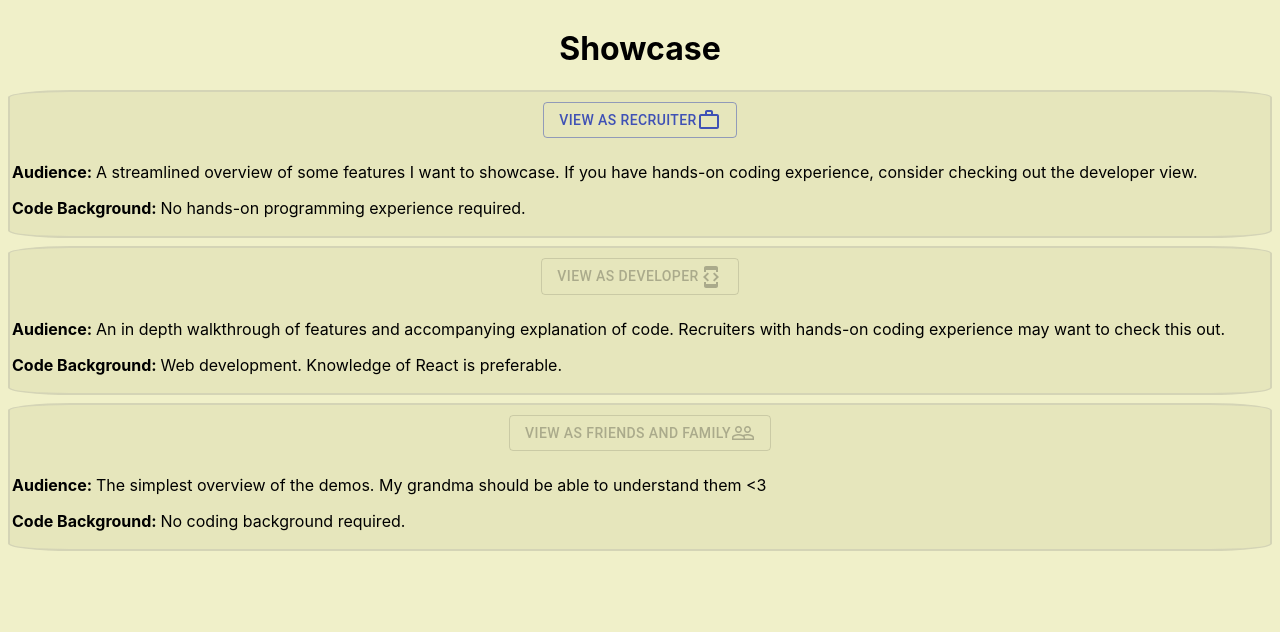
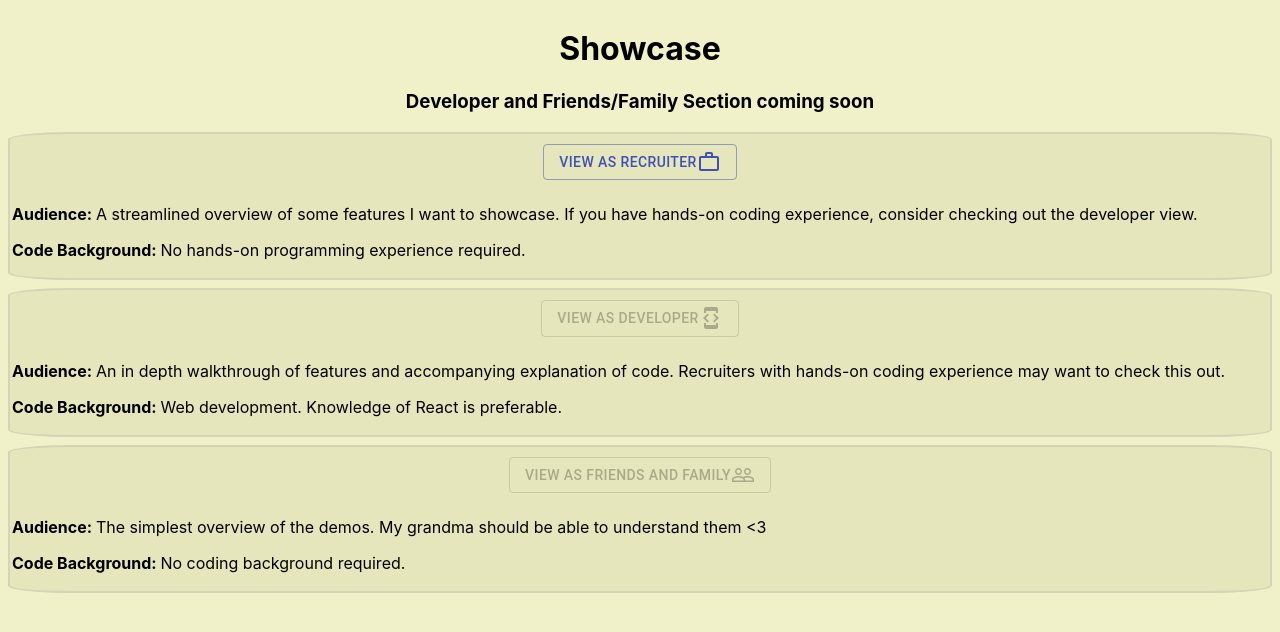
Before and after one commit to michael-small/personal-site, a React (Create React App) app: page /showcase in a window 1280 px wide. Shown: the top 632 px of the page. Built offline with nearby package versions, Linux system fonts and the light colour scheme.

Commit message:
Add tooltips and message explaining that dev/fam/friends view WIP

```diff
--- a/src/components/Showcase/Showcase.js
+++ b/src/components/Showcase/Showcase.js
@@ -32,6 +32,9 @@ export default class Showcase extends Component {
 			<Aux className='App'>
 				<h1>Showcase</h1>
 				{/* <ToggleCode onClick={this.toggleCode} /> */}
+				<h3 style={{ textAlign: 'center' }}>
+					Developer and Friends/Family Section coming soon
+				</h3>
 				<ViewPreview
 					role='Recruiter'
 					description='A streamlined overview of some features I want to showcase. If you have hands-on coding experience, consider checking out the developer view.'
--- a/src/components/Showcase/ViewPreview/ViewPreview.js
+++ b/src/components/Showcase/ViewPreview/ViewPreview.js
@@ -10,18 +10,42 @@ import DeveloperModeIcon from '@material-ui/icons/DeveloperMode';
 import WorkOutlineIcon from '@material-ui/icons/WorkOutline';
 import PeopleOutlineIcon from '@material-ui/icons/PeopleOutline';
 import HelpOutlineIcon from '@material-ui/icons/HelpOutline';
+import Tooltip from '@material-ui/core/Tooltip';
 
 export default function ViewShowcase(props) {
+	const [open, setOpen] = React.useState(false);
+
+	const handleClose = () => {
+		setOpen(false);
+	};
+
+	const handleOpen = () => {
+		setOpen(true);
+	};
+
 	return (
 		<Aux>
 			<div id='body'>
 				<div className='center'>
+					<Tooltip
+						open={open}
+						onClose={handleClose}
+						onOpen={handleOpen}
+						title={
+							props.role === 'Recruiter'
+								? 'Open Showcase'
+								: 'Coming soon'
+						}
+					>
+						<span>
 							<Button
 								variant='outlined'
 								color='primary'
 								size='medium'
 								href={props.link}
-						disabled={props.role === 'Recruiter' ? false : true}
+								disabled={
+									props.role === 'Recruiter' ? false : true
+								}
 							>
 								View as {props.role}
 								{props.role === 'Recruiter' ? (
@@ -34,6 +58,8 @@ export default function ViewShowcase(props) {
 									<HelpOutlineIcon />
 								)}
 							</Button>
+						</span>
+					</Tooltip>
 				</div>
 				<p>
 					<b>Audience: </b>
```
Lines whose indentation alone changed are shown as unchanged.
